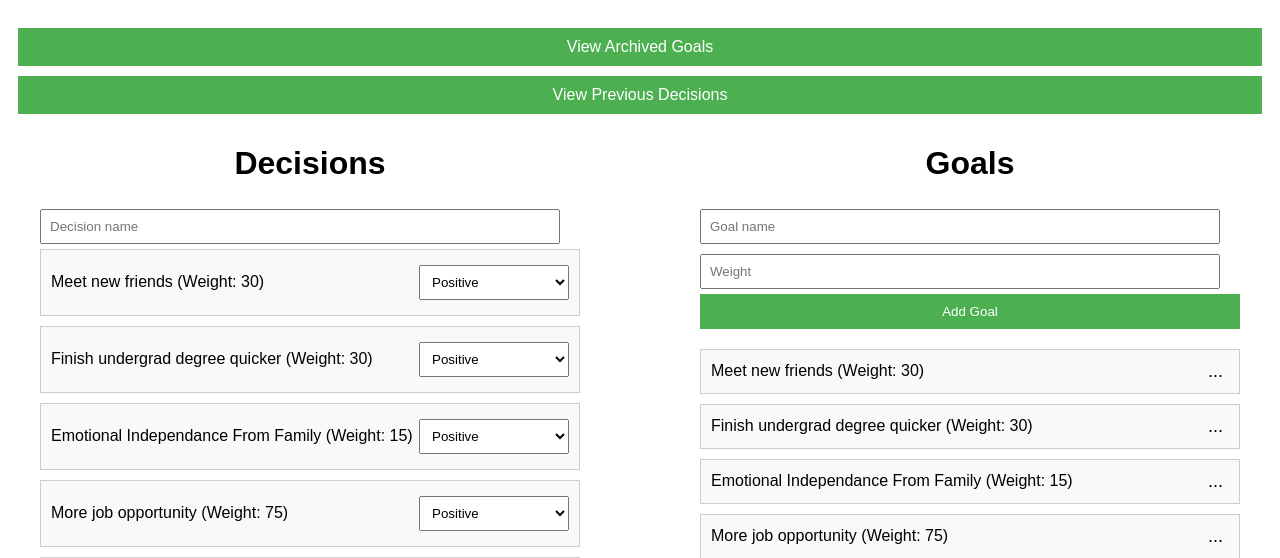
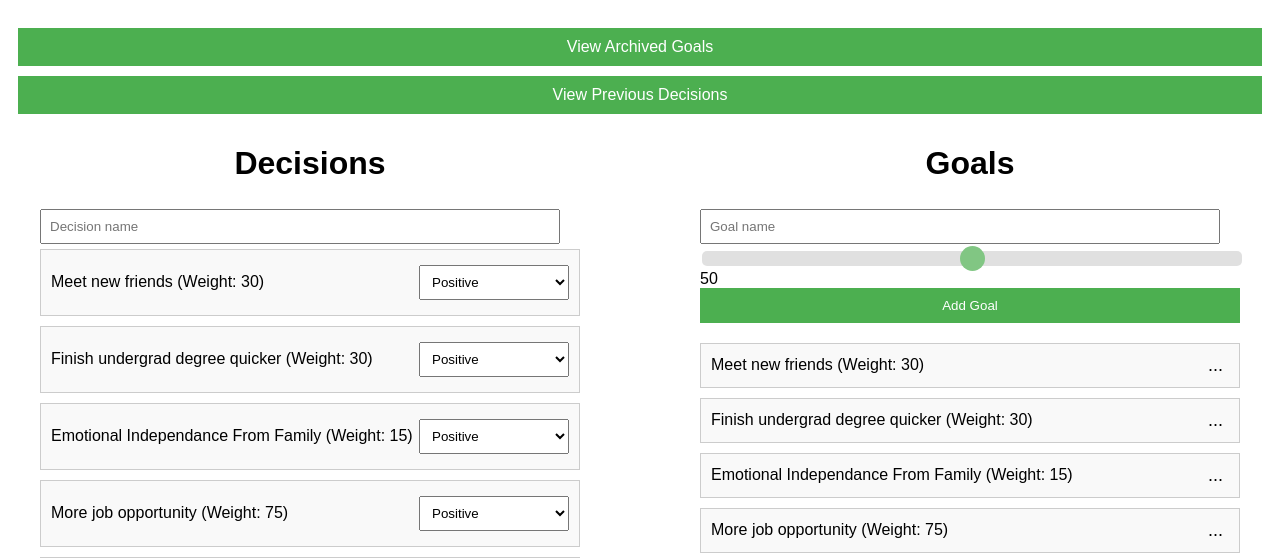
Before and after one commit to kevinl03/DecisionWeight, a Flask app: page / in a window 1280 px wide. Shown: the top 558 px of the page. Run offline with Flask 3, Linux system fonts and the light colour scheme; data comes from the database, SQL or seed files in the repository.

Commit message:
Creating a goal uses a slider now

```diff
--- a/app.py
+++ b/app.py
@@ -77,7 +77,7 @@ def previous_decisions():
 @app.route('/add_goal', methods=['POST'])
 def add_goal():
     name = request.form['name']
-    weight = request.form['weight']
+    weight = request.form['weight']  # This captures the integer value from the slider
     timestamp = datetime.now().strftime('%Y-%m-%d %H:%M:%S')
     conn = sqlite3.connect('database.db')
     c = conn.cursor()
--- a/templates/index.html
+++ b/templates/index.html
@@ -114,6 +114,36 @@
             font-size: 18px;
             color: #333;
         }
+        input[type="range"] {
+    -webkit-appearance: none;
+    width: 100%;
+    height: 15px;
+    border-radius: 5px;
+    background: #d3d3d3;
+    outline: none;
+    opacity: 0.7;
+    -webkit-transition: .2s;
+    transition: opacity .2s;
+}
+
+input[type="range"]::-webkit-slider-thumb {
+    -webkit-appearance: none;
+    appearance: none;
+    width: 25px;
+    height: 25px;
+    border-radius: 50%;
+    background: #4CAF50;
+    cursor: pointer;
+}
+
+input[type="range"]::-moz-range-thumb {
+    width: 25px;
+    height: 25px;
+    border-radius: 50%;
+    background: #4CAF50;
+    cursor: pointer;
+}
+
     </style>
 </head>
 <body>
@@ -144,11 +174,14 @@
         </div>
         <div class="container" id="goals">
             <h1>Goals</h1>
-            <form action="/add_goal" method="post">
-                <input type="text" name="name" placeholder="Goal name" required>
-                <input type="number" name="weight" placeholder="Weight" required>
-                <button type="submit">Add Goal</button>
-            </form>
+                <form action="/add_goal" method="post">
+                    <input type="text" name="name" placeholder="Goal name" required>
+                    <!-- Change weight input to a slider -->
+                    <input type="range" name="weight" min="0" max="100" value="50" oninput="this.nextElementSibling.value = this.value">
+                    <output>50</output>
+                    <button type="submit">Add Goal</button>
+                </form>
+
             <ul>
                 {% for goal in goals %}
                     <li class="goal-widget">
```
